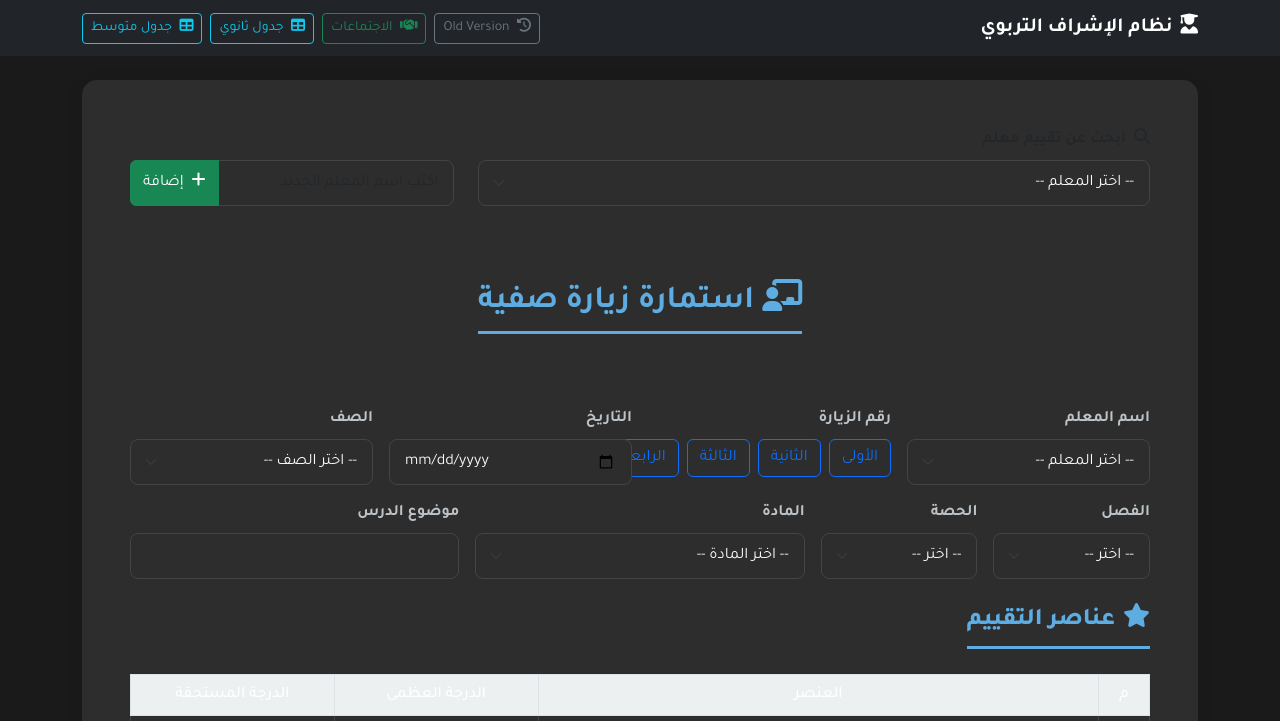
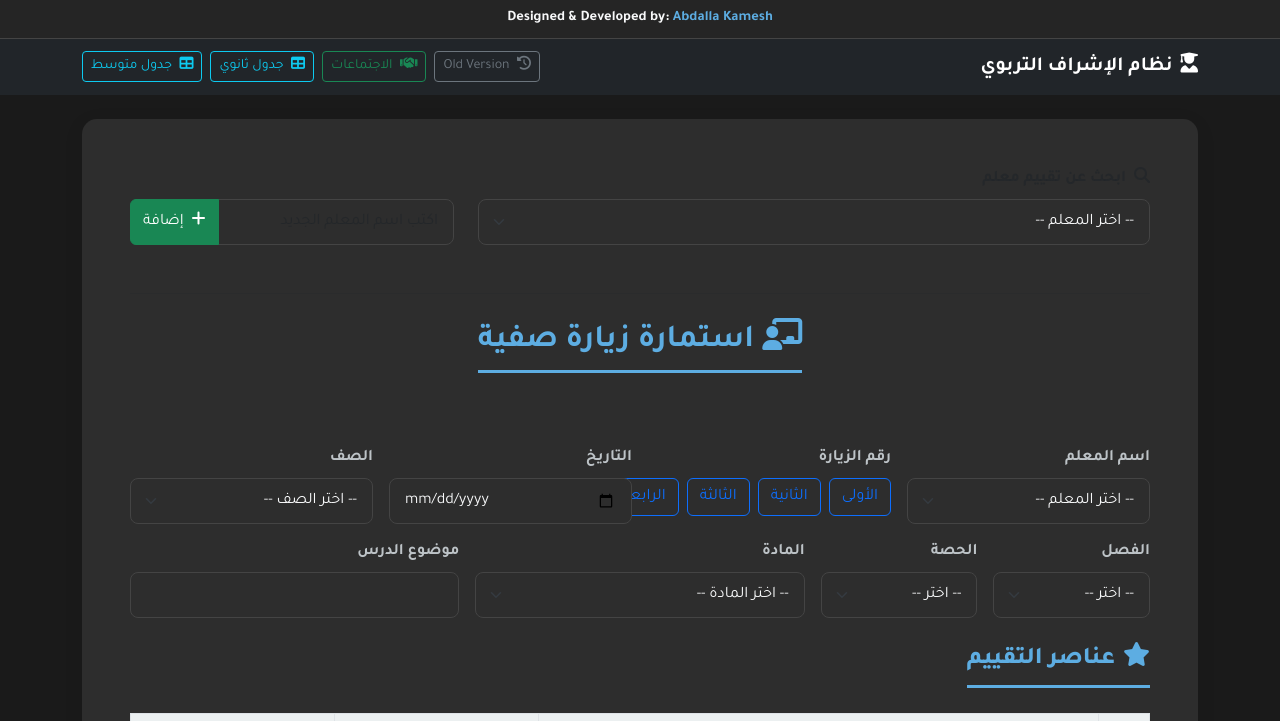
Before and after one commit to abdallakamesh/saudi, a plain HTML site: page index.html in a window 1280 px wide. Both pictures are taken after a click on the button "تبديل الوضع". Shown: the top 721 px of the page. Drawn offline with nearby package versions, Linux system fonts and the light colour scheme.

Commit message:
Add author banner to index.html
Added author banner with link to designer's profile.

```diff
--- a/index.html
+++ b/index.html
@@ -36,6 +36,29 @@
             background-color: var(--bg-light);
             color: var(--text-light);
             transition: all 0.3s ease;
+        }
+
+        /* --- Author Banner Styles --- */
+        .author-banner {
+            background-color: #e9ecef;
+            padding: 8px 0;
+            border-bottom: 1px solid var(--border-color);
+            font-size: 0.9rem;
+            transition: background-color 0.3s;
+        }
+        body.dark-mode .author-banner {
+            background-color: #252525;
+            border-bottom: 1px solid #444;
+        }
+        .author-link {
+            color: var(--accent-color);
+            text-decoration: none;
+            font-weight: bold;
+            transition: color 0.2s;
+        }
+        .author-link:hover {
+            text-decoration: underline;
+            color: var(--primary-color);
         }
 
         .main-card {
@@ -153,7 +176,20 @@
                 width: 100% !important;
             }
 
-            /* 3. Input Styling for Print */
+            /* 3. Author Banner Print Styling */
+            .author-banner {
+                background-color: transparent !important;
+                border-bottom: 2px solid #000 !important;
+                margin-bottom: 20px;
+                text-align: center;
+                display: block !important;
+            }
+            .author-banner a {
+                color: black !important;
+                text-decoration: none !important;
+            }
+
+            /* 4. Input Styling for Print */
             input, select, textarea {
                 border: none !important;
                 background: transparent !important;
@@ -173,7 +209,7 @@
                 text-align: center;
             }
 
-            /* 4. Checkbox Logic: Hide Unchecked Items */
+            /* 5. Checkbox Logic: Hide Unchecked Items */
             .checkbox-group-container {
                 border: none !important;
                 max-height: none !important;
@@ -197,7 +233,7 @@
                 font-weight: 600;
             }
 
-            /* 5. Radio Buttons (Visit Number) */
+            /* 6. Radio Buttons (Visit Number) */
             .btn-group-wrapper {
                 border: none;
             }
@@ -214,7 +250,7 @@
                 padding: 5px 15px;
             }
 
-            /* 6. Table Fixes */
+            /* 7. Table Fixes */
             .table-custom th {
                 background-color: #ddd !important;
                 color: black !important;
@@ -224,7 +260,7 @@
                 border: 1px solid #000 !important;
             }
 
-            /* 7. Page Breaks */
+            /* 8. Page Breaks */
             .page-break {
                 page-break-inside: avoid;
             }
@@ -232,6 +268,15 @@
     </style>
 </head>
 <body>
+
+<div class="author-banner text-center">
+    <div class="container">
+        <span class="fw-bold">Designed & Developed by: </span>
+        <a href="https://www.fiverr.com/abdallakamesh" target="_blank" class="author-link">
+            Abdalla Kamesh
+        </a>
+    </div>
+</div>
 
 <button class="theme-toggle" id="themeToggle" title="تبديل الوضع">
     <i class="fas fa-moon"></i>
```
